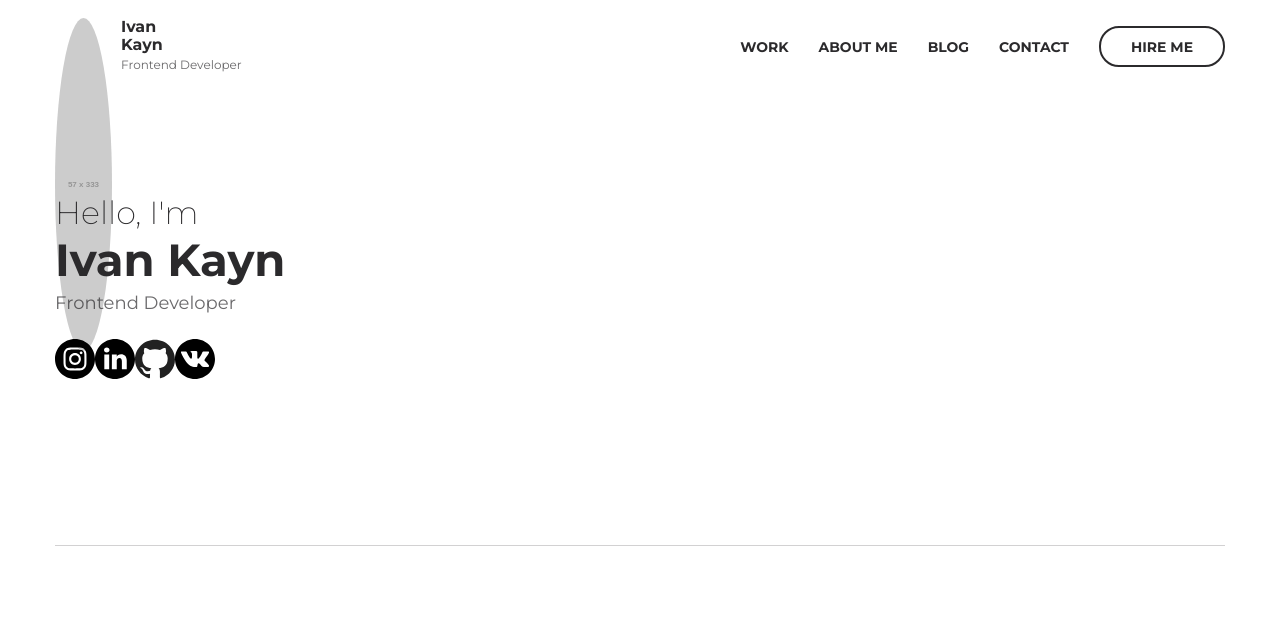
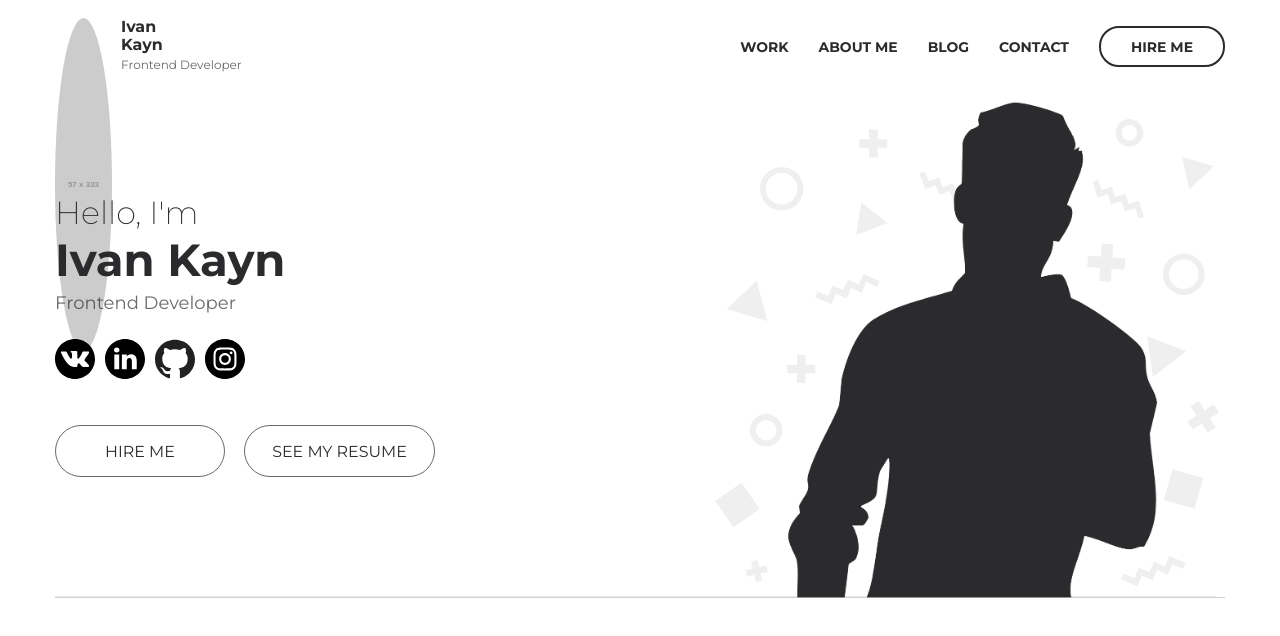
Before and after one commit to Ivan-Kayn/portfolio, a plain HTML site: page index.html in a window 1280 px wide. Drawn offline with Linux system fonts and the light colour scheme; placeholder pictures from the web are drawn by us.

Commit message:
firs section end

```diff
--- /dev/null
+++ b/css/blocks/btn.less
@@ -0,0 +1,38 @@
+//main: ..//style.less
+
+.btn {
+    display: inline-block;
+    vertical-align: top;
+    padding: 1.1rem 1.8rem;
+    min-width: 170px;
+    text-align: center;
+
+    border: 1px solid @gray;
+    background: none;
+    border-radius: 30px;
+
+    font-family: inherit;
+    font-size: 1.06rem;
+    line-height: 1.1;
+    color: @black;
+    text-transform: uppercase;
+    text-decoration: none;
+    cursor: pointer;
+
+    transition: background-color .2s linear, color .2s linear;
+
+    &:focus {
+        outline: none;
+    }
+
+    &:hover {
+        background-color: @black;
+        color: @white;
+        box-shadow: 2px 3px 10px fade(@black, 24%);
+    }
+
+    +.btn {
+        margin-left: 1rem;
+    }
+
+}
--- a/css/blocks/intro.less
+++ b/css/blocks/intro.less
@@ -1,12 +1,13 @@
 //main: ..//style.less
 
-.intro {}
 
 .intro__inner {
     display: flex;
     border-bottom: 1px solid fade(@gray, 30%);
     padding-bottom: 120px;
     padding-top: 100px;
+    background: url("../../images/symbols.png") right bottom no-repeat;
+    position: relative;
 }
 
 .intro__content {
@@ -33,5 +34,8 @@
 }
 
 .intro__photo {
-    width: 50%;
+    position: absolute;
+    bottom: -1px;
+    right: 0;
+    z-index: 1;
 }
--- a/css/blocks/social.less
+++ b/css/blocks/social.less
@@ -3,13 +3,18 @@
 .social {
     margin-bottom: 42px;
     display: flex;
-    align-items: center;
 
 }
 
 .social__link {
     text-decoration: none;
+    margin-right: 10px;
 
+    transition: transform .2s linear;
+
+    &:hover {
+        transform: translateY(-5px);
+    }
 }
 
 .social__img {
--- a/css/style.less
+++ b/css/style.less
@@ -34,3 +34,4 @@ h6 {
 @import "blocks/nav";
 @import "blocks/intro";
 @import "blocks/social";
+@import "blocks/btn";
--- a/index.html
+++ b/index.html
@@ -52,19 +52,28 @@
                     <div class="intro__text"> Frontend Developer </div>
 
                     <div class="social">
-                        <a href="" class="social__link"><img class="social__img" src="./images/instagram.svg"
-                                alt=""></a>
-                        <a href="" class="social__link"><img class="social__img" src="./images/linkedin (1).svg"
-                                alt=""></a>
-                        <a href="" class="social__link"><img class="social__img" src="./images/logo.svg" alt=""></a>
-                        <a href="" class="social__link"><img class="social__img" src="./images/vk (1).svg" alt=""></a>
+                        <a href="" class="social__link">
+                            <img class="social__img" src="./images/vk.svg" alt="">
+                        </a>
+                        <a href="" class="social__link">
+                            <img class="social__img" src="./images/linkedin.svg" alt="">
+                        </a>
+                        <a href="" class="social__link">
+                            <img class="social__img" src="./images/github.svg" alt="">
+                        </a>
+                        <a href="" class="social__link">
+                            <img class="social__img" src="./images/instagram.svg" alt="">
+                        </a>
                     </div>
-                </div>
-                <div class="intro__photo">
+
+                    <a class="btn" href=""> Hire me </a>
+                    <button class="btn" href=""> See my resume </button>
 
                 </div>
-            </div>
+                <img class="intro__photo" src="./images/photo.png" alt="">
+            </div> <!-- intro inner end -->
         </div>
+
     </section>
 
 </body>
```
Also changed, not shown: css/style.css, images/github.svg (renamed from images/logo.svg), images/linkedin.svg (renamed from images/linkedin (1).svg), images/photo.png (added), images/symbols.png (added), images/vk (1).svg (deleted), images/vk.svg (added).
